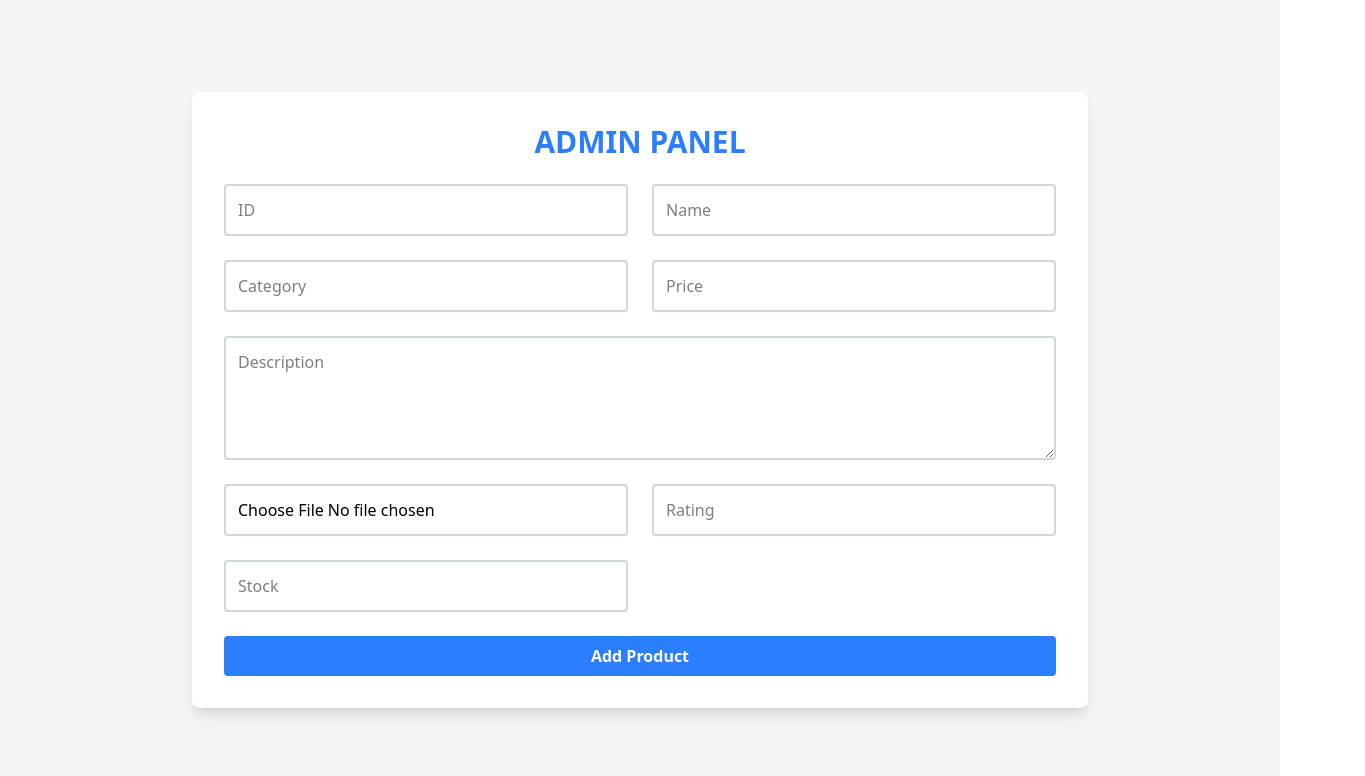
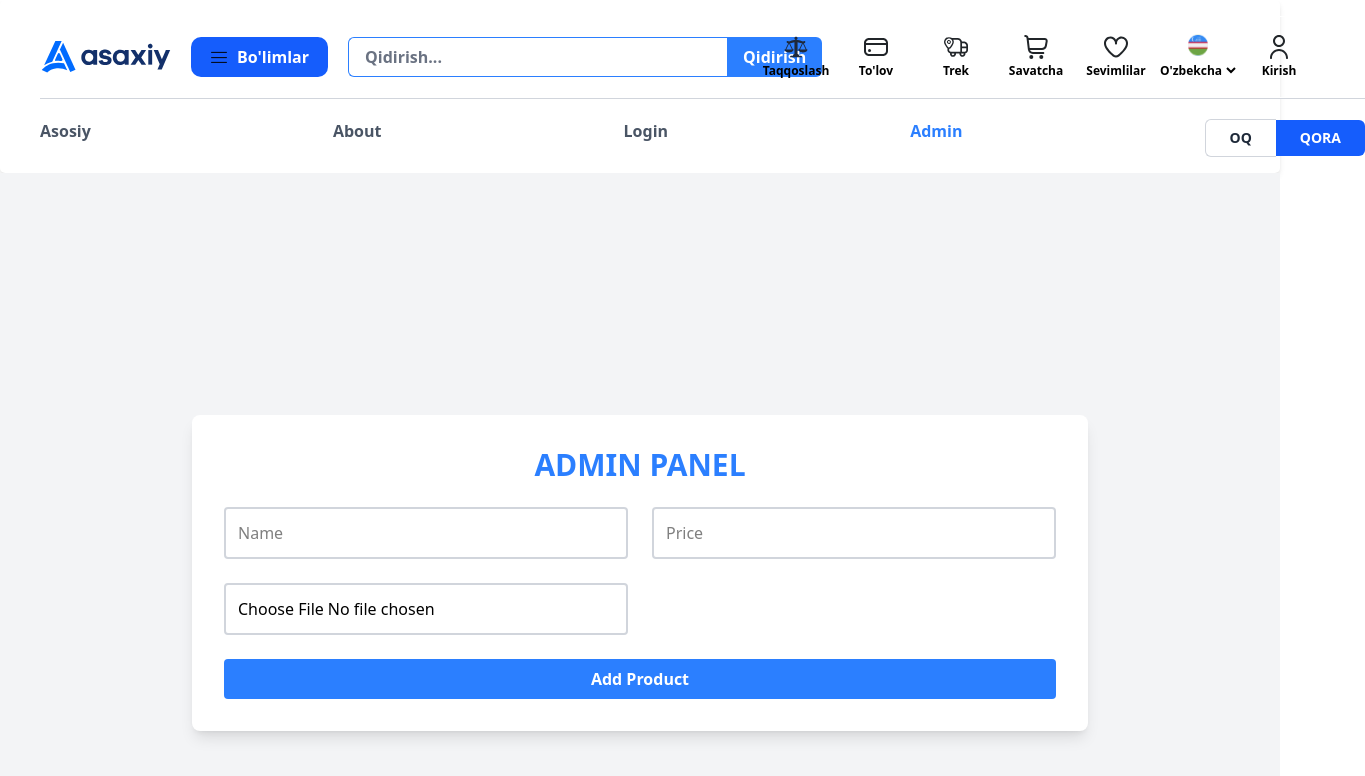
Before and after one commit to EzozaMukhamedova/64.05.06-Router, a React (Vite) app: page /admin in a window 1280 px wide. Shown: the top 776 px of the page, 1365 px wide, since content can reach past the window. Built offline with nearby package versions, Linux system fonts and the light colour scheme.

Commit message:
error token

```diff
--- a/src/components/Admin/index.jsx
+++ b/src/components/Admin/index.jsx
@@ -1,65 +1,79 @@
-import React from "react";
+import React, { useContext } from "react";
+import { useNavigate } from "react-router-dom";
 import { toast, ToastContainer } from "react-toastify";
 import "react-toastify/dist/ReactToastify.css";
 import axios from "axios";
 import Navbar from "../Navbar";
+import { NameContext } from "../../context";
 
 export default function Admin() {
+  const { token } = useContext(NameContext);
+  const navigate = useNavigate();
+
   async function handleSubmit(e) {
     e.preventDefault();
+    console.log("Token Admin:", token); // Tokenni konsolga chiqmayaptiiiiiiiii
+
+    if (!token) {
+      toast.error("Token mavjud emas. Iltimos, qaytadan kiring.");
+      navigate("/login");
+      return;
+    }
+
     const formData = new FormData(e.target);
-
     const imageFile = e.target.image.files[0];
     if (imageFile) {
       formData.append("image", imageFile);
     }
 
-    const productData = {
-      id: formData.get("id"),
-      name: formData.get("name"),
-      category: formData.get("category"),
-      price: Number(formData.get("price")),
-      description: formData.get("description"),
-      rating: Number(formData.get("rating")),
-      stock: Number(formData.get("stock")),
+    const config = {
+      headers: {
+        Authorization: `Bearer ${token}`,
+      },
     };
 
     try {
       let res;
       if (imageFile) {
-        res = await axios.post("http://localhost:5000/products", formData, {
-          headers: { "Content-Type": "multipart/form-data" },
-        });
+        res = await axios.post(
+          "http://localhost:5000/products",
+          formData,
+          config
+        );
       } else {
-        res = await axios.post("http://localhost:5000/products", productData, {
-          headers: { "Content-Type": "application/json" },
-        });
+        const productData = {
+          name: formData.get("name"),
+          price: Number(formData.get("price")),
+        };
+        config.headers["Content-Type"] = "application/json";
+        res = await axios.post(
+          "http://localhost:5000/products",
+          JSON.stringify(productData),
+          config
+        );
       }
 
-      toast.success("Muvaffaqiyatli qo'shildi!!");
+      if (res.status === 200 || res.status === 201) {
+        toast.success("Muvaffaqiyatli qo'shildi!!");
+      } else {
+        throw new Error(`res status: ${res.status}`);
+      }
     } catch (err) {
-      console.log(err);
-      toast.error(err?.response?.data?.message || "Xatolik yuz berdi!!");
+      console.error("Error", err);
+      toast.error(err.response?.data?.message || "Xatolik yuz berdi!!");
     }
   }
 
   return (
     <>
-      {/* <Navbar /> */}
+      <Navbar />
+      <ToastContainer />
       <div className="flex items-center justify-center min-h-screen bg-gray-100 from-cyan-100 to-blue-200">
-        <ToastContainer />
         <div className="w-full max-w-4xl p-8 bg-white rounded-lg shadow-lg">
           <h1 className="mb-6 text-3xl font-bold text-center text-blue-500">
             ADMIN PANEL
           </h1>
           <form className="grid grid-cols-2 gap-6" onSubmit={handleSubmit}>
-            <input
-              className="p-3 border-2 border-gray-300 rounded focus:outline-none focus:border-blue-200"
-              type="text"
-              placeholder="ID"
-              name="id"
-              required
-            />
             <input
               className="p-3 border-2 border-gray-300 rounded focus:outline-none focus:border-blue-200"
               type="text"
@@ -69,46 +83,16 @@ export default function Admin() {
             />
             <input
               className="p-3 border-2 border-gray-300 rounded focus:outline-none focus:border-blue-200"
-              type="text"
-              placeholder="Category"
-              name="category"
-              required
-            />
-            <input
-              className="p-3 border-2 border-gray-300 rounded focus:outline-none focus:border-blue-200"
               type="number"
               placeholder="Price"
               name="price"
               required
             />
-            <textarea
-              className="col-span-2 p-3 border-2 border-gray-300 rounded focus:outline-none focus:border-blue-200"
-              placeholder="Description"
-              name="description"
-              rows="4"
-              required
-            ></textarea>
             <input
               className="p-3 border-2 border-gray-300 rounded focus:outline-none focus:border-blue-200"
               type="file"
               name="image"
               accept="image/*"
-            />
-            <input
-              className="p-3 border-2 border-gray-300 rounded focus:outline-none focus:border-blue-200"
-              type="number"
-              placeholder="Rating"
-              name="rating"
-              min={1}
-              max={5}
-              required
-            />
-            <input
-              className="p-3 border-2 border-gray-300 rounded focus:outline-none focus:border-blue-200"
-              type="number"
-              placeholder="Stock"
-              name="stock"
-              required
             />
             <button className="col-span-2 px-4 py-2 font-bold text-white bg-blue-500 rounded hover:bg-blue-700 hover:cursor-pointer focus:outline-none focus:ring-4">
               Add Product
--- a/src/components/Login/index.jsx
+++ b/src/components/Login/index.jsx
@@ -22,8 +22,11 @@ function Login() {
         password: e.target[1].value,
       });
       const token = res.data?.data?.token;
+      console.log(token);
+
       if (token) {
         setToken(token);
+        localStorage.setItem("token", token);
         navigate("/admin");
       } else {
         throw new Error("Token not found");
--- a/src/context/index.jsx
+++ b/src/context/index.jsx
@@ -1,10 +1,12 @@
-import { createContext, useState, useContext } from "react";
+import { createContext, useState, useEffect, useContext } from "react";
 
 export const NameContext = createContext({
   isDark: false,
   setIsDark: () => {},
   token: undefined,
   setToken: () => {},
+  products: [],
+  addProduct: () => {},
 });
 
 export function useNameContext() {
@@ -13,10 +15,27 @@ export function useNameContext() {
 
 export function NameProvider({ children }) {
   const [isDark, setIsDark] = useState(false);
-  const [token, setToken] = useState(undefined);
+  const [token, setToken] = useState(
+    () => localStorage.getItem("token") || undefined
+  );
+  const [products, setProducts] = useState([]);
+
+  const addProduct = (product) => {
+    setProducts((prevProducts) => [...prevProducts, product]);
+  };
+
+  useEffect(() => {
+    if (token === undefined) {
+      localStorage.removeItem("token");
+    } else {
+      localStorage.setItem("token", token);
+    }
+  }, [token]);
 
   return (
-    <NameContext.Provider value={{ isDark, setIsDark, token, setToken }}>
+    <NameContext.Provider
+      value={{ isDark, setIsDark, token, setToken, products, addProduct }}
+    >
       {children}
     </NameContext.Provider>
   );
```
Also changed, not shown: src/components/Card/index.jsx (+119 -29 lines).
